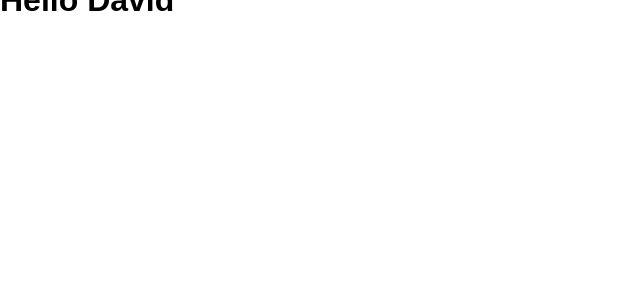
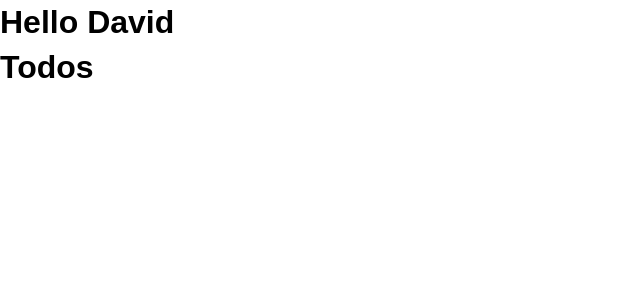
Before and after one commit to pldvd/react-todo-app, a React (Create React App) app: page / in a window 1280 px wide. Shown: the top 300 px of the page, without its empty margins (0-640 px from the left). Built offline with nearby package versions, Linux system fonts and the light colour scheme; the HTML template or start-up script is replaced by a standard one.

Commit message:
add Todos component

```diff
--- a/src/App.css
+++ b/src/App.css
@@ -6,7 +6,7 @@
 
 body {
   font-family: Arial, Helvetica, sans-serif;
-  line-height: 1.4px;
+  line-height: 1.4;
 }
 
 a {
--- a/src/App.js
+++ b/src/App.js
@@ -1,12 +1,16 @@
 import React from 'react';
 import './App.css';
+import Todos from './components/Todos'
 
-function App() {
-  return (
-    <div className="App">
-      <h1>Hello David</h1>
-    </div>
-  );
+class App extends React.Component {
+  render() {
+    return (
+      <div className="App">
+        <h1>Hello David</h1>
+        <Todos></Todos>
+      </div>
+    );
+  }
 }
 
 export default App;
--- /dev/null
+++ b/src/components/Todos.js
@@ -0,0 +1,14 @@
+import React from 'react';
+// import './App.css';
+
+class Todos extends React.Component {
+  render() {
+    return (
+      <div className="todos">
+        <h1>Todos</h1>
+      </div>
+    );
+  }
+}
+
+export default Todos;
```
